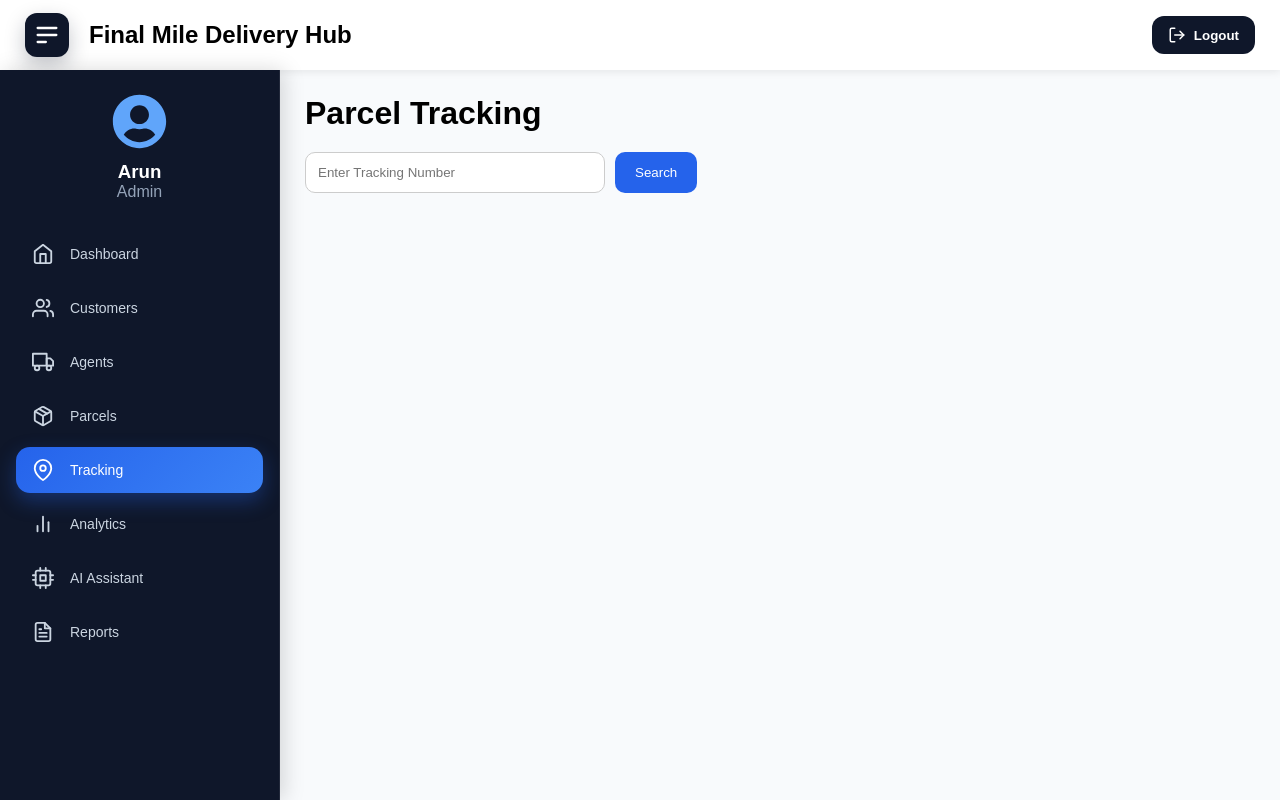
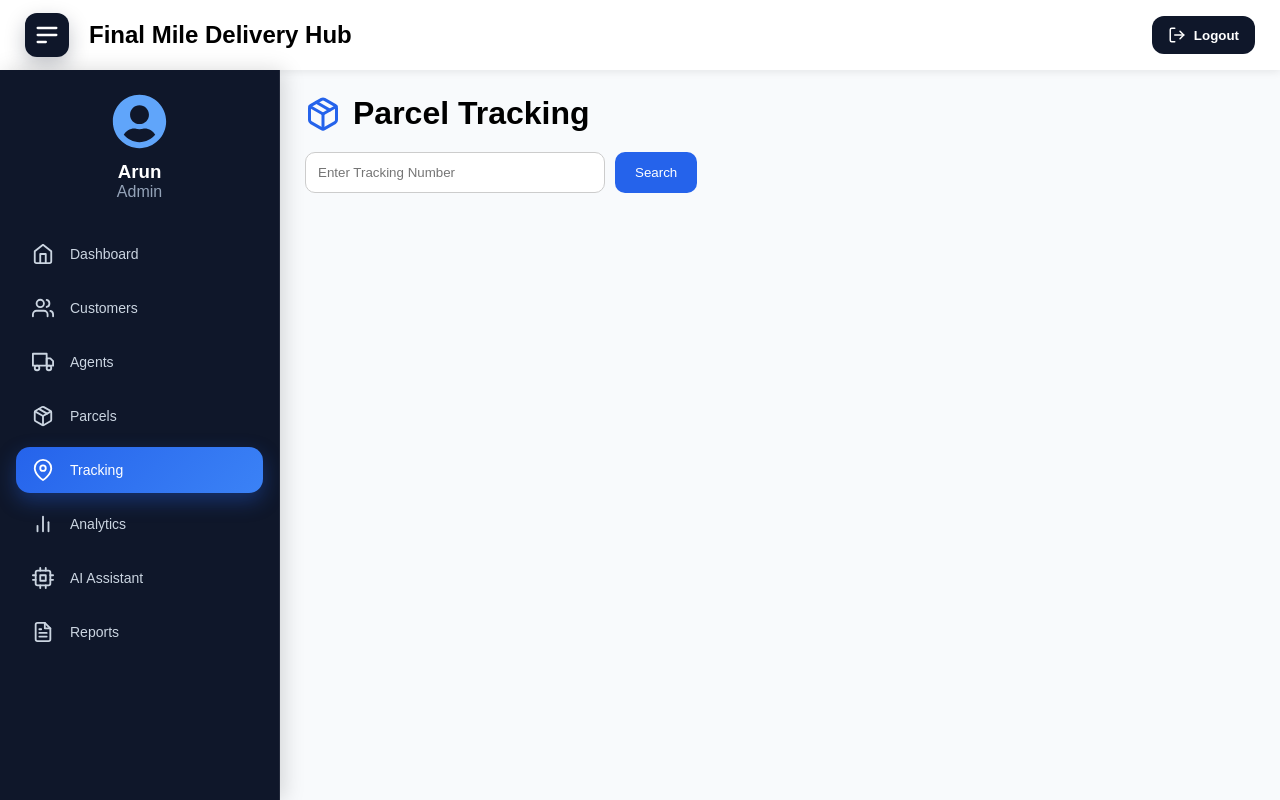
Before and after one commit to arun-mahendran/Inventory-System, a React app in the folder frontend/: page /tracking in a window 1280 px wide. Built offline with nearby package versions, Linux system fonts and the light colour scheme; sample sign-in values are in the browser's storage; the HTML template or start-up script is replaced by a standard one.

Commit message:
React Icon Updates

```diff
--- a/frontend/src/admin/pages/Tracking.jsx
+++ b/frontend/src/admin/pages/Tracking.jsx
@@ -2,7 +2,12 @@ import { useState } from "react";
 import api from "../../api/axios";
 import MainLayout from "../components/MainLayout";
 
-import { FiClock, FiCheck, FiFileText } from "react-icons/fi";
+import {
+  FiClock,
+  FiCheck,
+  FiFileText,
+  FiPackage
+} from "react-icons/fi";
 
 function Tracking() {
   const [trackingNumber, setTrackingNumber] = useState("");
@@ -24,7 +29,27 @@ function Tracking() {
   return (
     <>
       <MainLayout>
-        <h1>Parcel Tracking</h1>
+        <div
+    style={{
+        display: "flex",
+        alignItems: "center",
+        gap: "12px",
+        marginBottom: "20px"
+    }}
+>
+    <FiPackage
+        size={36}
+        color="#2563eb"
+    />
+
+    <h1
+        style={{
+            margin: 0
+        }}
+    >
+        Parcel Tracking
+    </h1>
+</div>
 
         <div
           style={{
@@ -78,14 +103,41 @@ function Tracking() {
                 boxShadow: "0 10px 25px rgba(0,0,0,0.08)",
               }}
             >
-              <h2
+              <div
                 style={{
+                  display: "flex",
+                  alignItems: "center",
+                  gap: "12px",
                   marginBottom: "25px",
-                  color: "#0f172a",
                 }}
               >
-                📦 Tracking Result
-              </h2>
+                <div
+                  style={{
+                    width: "52px",
+                    height: "52px",
+                    borderRadius: "14px",
+                    background: "#dbeafe",
+
+                    display: "flex",
+                    alignItems: "center",
+                    justifyContent: "center",
+                  }}
+                >
+                  <FiPackage
+                    size={26}
+                    color="#2563eb"
+                  />
+                </div>
+
+                <h2
+                  style={{
+                    margin: 0,
+                    color: "#0f172a",
+                  }}
+                >
+                  Tracking Result
+                </h2>
+              </div>
 
               <div
                 style={{
```
